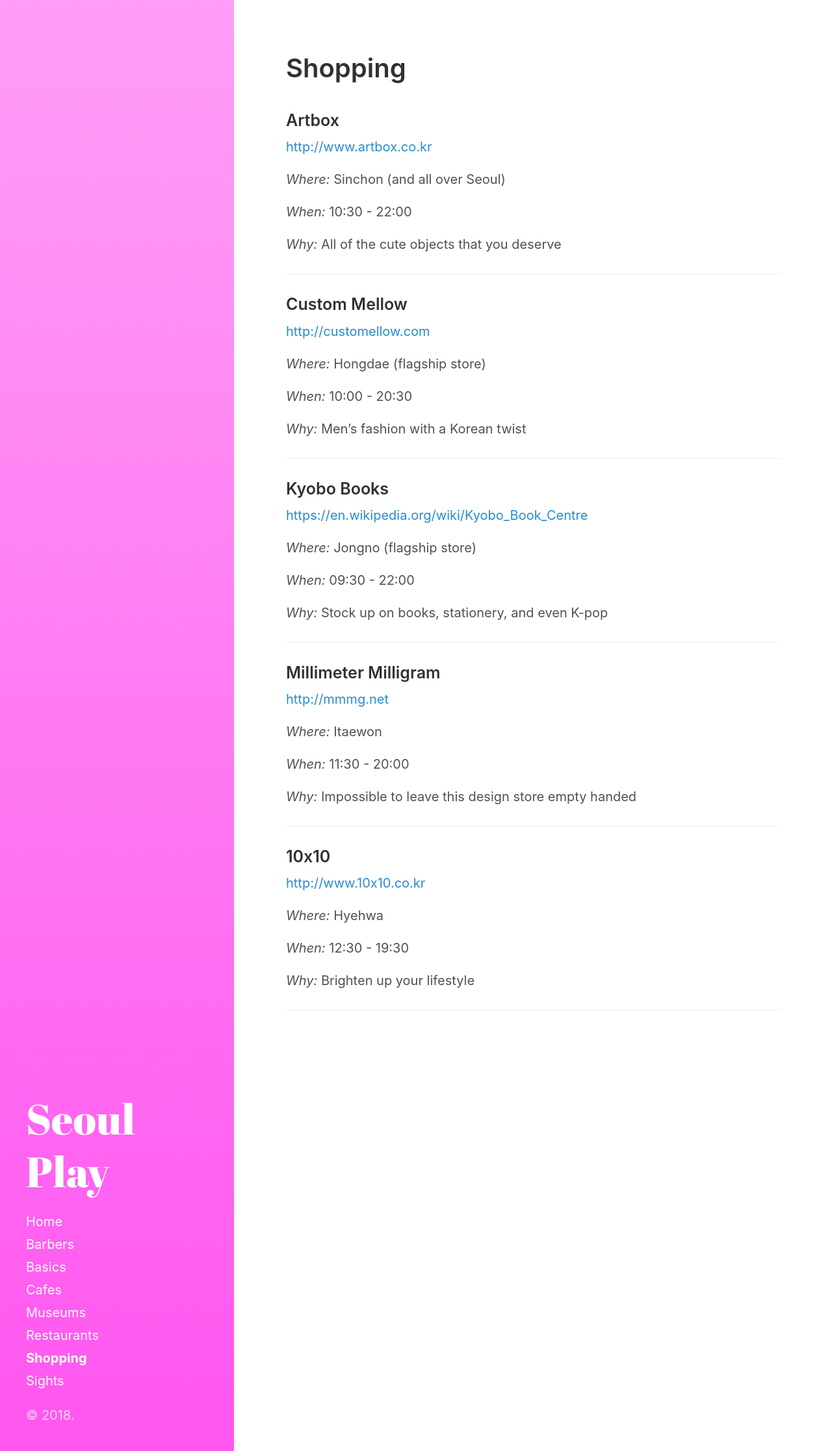
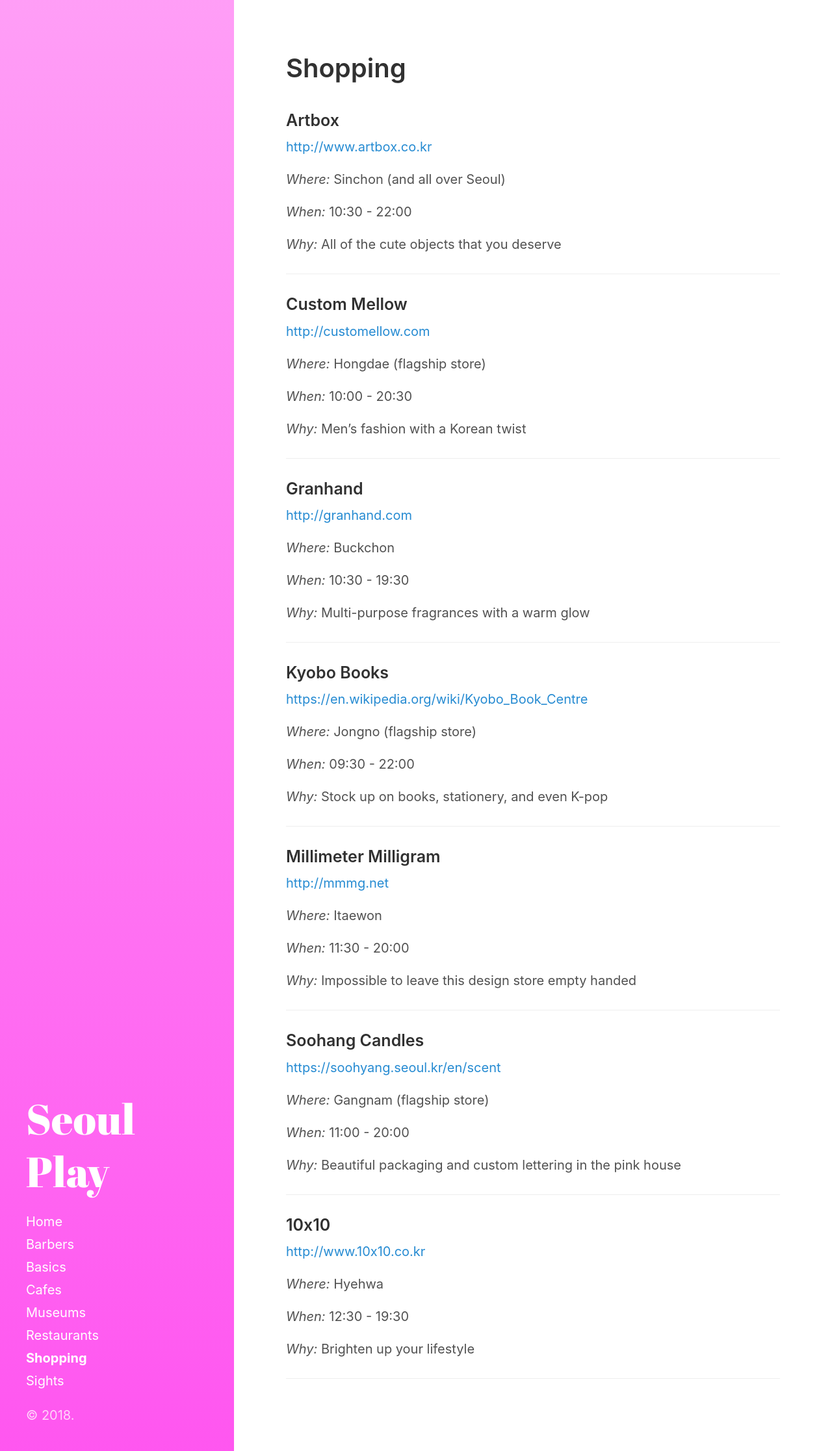
Before and after one commit to seoulplay/seoulplay.github.io, a Jekyll site: the page built from category/shopping.md, in a window 1280 px wide. Shown: the whole page at 65% size. Built offline with Jekyll 4.4.1, drawn with Linux system fonts in a browser that asks for light colours; comment, search, counter and statistics services are not loaded.

Commit message:
Update shopping.md

```diff
--- a/category/shopping.md
+++ b/category/shopping.md
@@ -28,6 +28,18 @@ _Why:_ Men's fashion with a Korean twist
 
 ------
 
+### Granhand
+
+<http://granhand.com>
+
+_Where:_ Buckchon
+
+_When:_ 10:30 - 19:30
+
+_Why:_ Multi-purpose fragrances with a warm glow
+
+------
+
 ### Kyobo Books
 
 <https://en.wikipedia.org/wiki/Kyobo_Book_Centre>
@@ -52,6 +64,18 @@ _Why:_ Impossible to leave this design store empty handed
 
 ------
 
+### Soohang Candles
+
+<https://soohyang.seoul.kr/en/scent>
+
+_Where:_ Gangnam (flagship store)
+
+_When:_ 11:00 - 20:00
+
+_Why:_ Beautiful packaging and custom lettering in the pink house
+
+------
+
 ### 10x10
 
 <http://www.10x10.co.kr>
```
